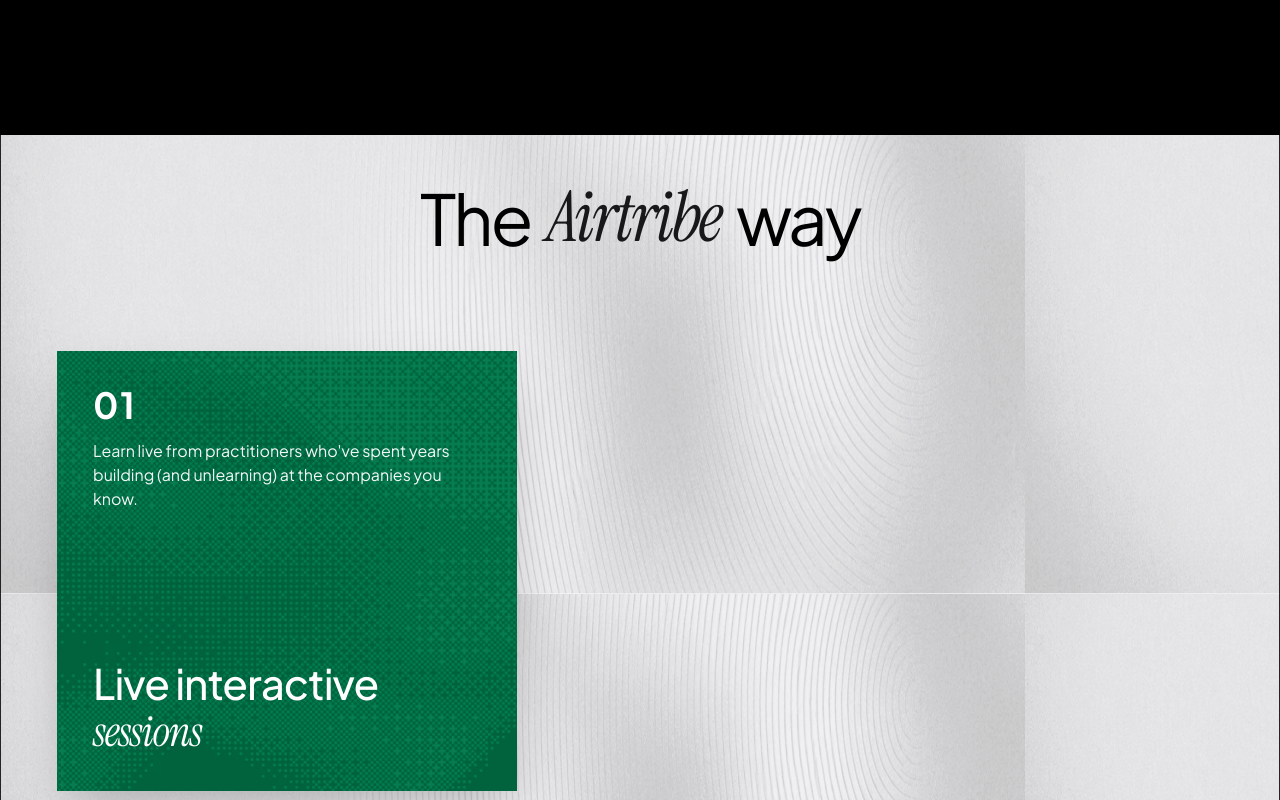
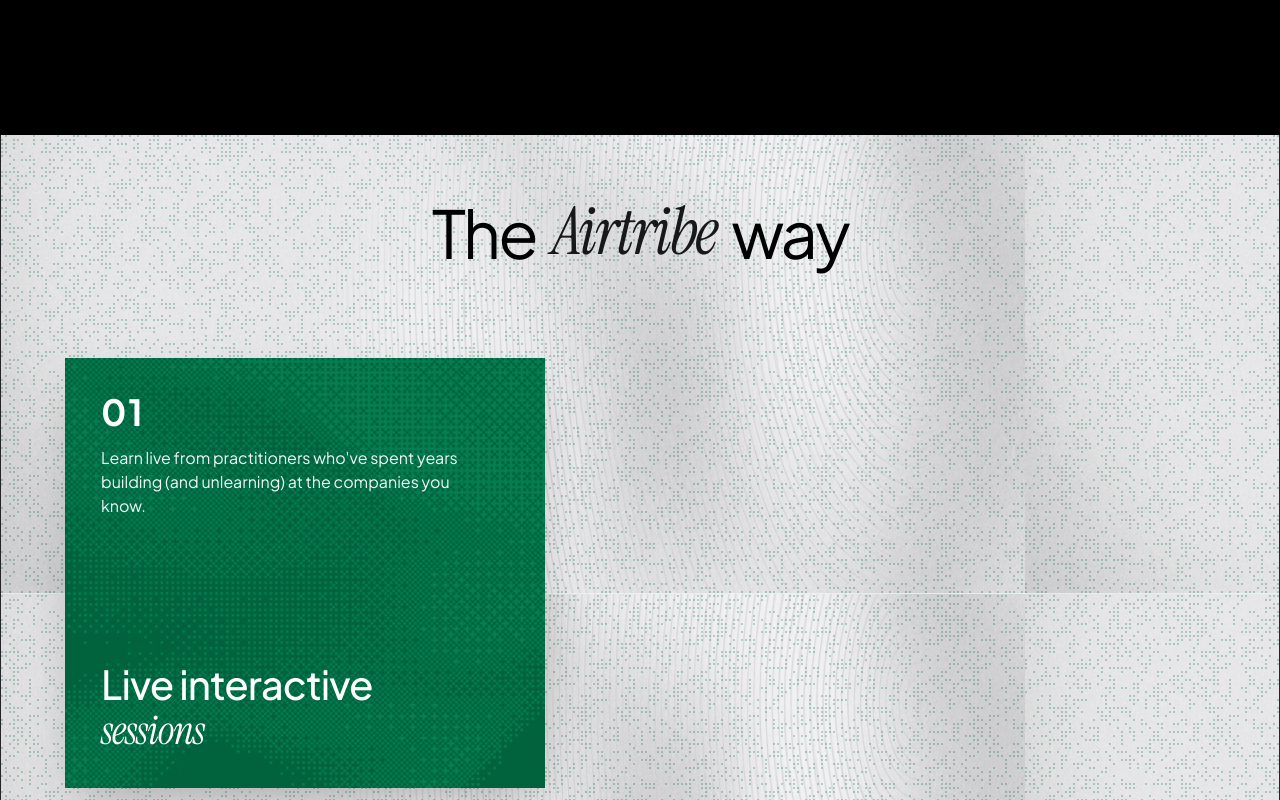
Before and after one commit to dharmic-js/airtribe-live-private, a Next.js app: page / in a window 1280 px wide. Shown: the part 3360-4160 px from the top of the page. Built offline with nearby package versions, Linux system fonts and the light colour scheme.

Commit message:
Enhance Airtribe Way with full bleed hands, pixelated dither background, float-in cards, and refined timing

```diff
--- a/components/AirtribeWaySection.tsx
+++ b/components/AirtribeWaySection.tsx
@@ -10,7 +10,6 @@ interface CardStage {
   title2: string;
   bgColor: string;
   texture: string;
-  filterId: string;
 }
 
 const stages: CardStage[] = [
@@ -21,7 +20,6 @@ const stages: CardStage[] = [
     title2: 'sessions',
     bgColor: '#00764a',
     texture: '/card-texture.5f0cab6b.webp',
-    filterId: 'url(#hand-tint-green)',
   },
   {
     num: '02',
@@ -30,7 +28,6 @@ const stages: CardStage[] = [
     title2: 'projects',
     bgColor: '#ff725a',
     texture: '/card-texture-coral.87c40aa7.webp',
-    filterId: 'url(#hand-tint-orange)',
   },
   {
     num: '03',
@@ -39,30 +36,125 @@ const stages: CardStage[] = [
     title2: 'help you grow',
     bgColor: '#3580f9',
     texture: '/card-texture.5f0cab6b.webp',
-    filterId: 'url(#hand-tint-blue)',
   },
 ];
+
+// Mathematical easing
+const easeOutCubic = (x: number): number => 1 - Math.pow(1 - x, 3);
+const clamp = (val: number, min: number, max: number): number => Math.min(Math.max(val, min), max);
+
+// Exact Airtribe video scrubbing keyframes:
+// Starts at 2.8s to SKIP the repetitive finger movements at 0.0s-2.8s!
+// Hands come closer pointing at each other from 2.8s to 6.4s
+const videoKeyframes = [
+  [0.0, 2.8],
+  [0.24, 2.8],
+  [0.44, 6.4],
+  [0.62, 9.6],
+  [0.82, 13.3],
+  [1.0, 14.0],
+];
+
+function getTargetVideoTime(p: number): number {
+  for (let i = 1; i < videoKeyframes.length; i++) {
+    const [p0, t0] = videoKeyframes[i - 1];
+    const [p1, t1] = videoKeyframes[i];
+    if (p <= p1) {
+      const frac = (p - p0) / (p1 - p0);
+      const ease = frac * frac * (3 - 2 * frac);
+      return t0 + (t1 - t0) * ease;
+    }
+  }
+  return 14.0;
+}
+
+// Compute active color (r, g, b) with smooth transitions
+function getStageColor(progress: number): { r: number; g: number; b: number; activeIdx: number } {
+  const c1 = [0, 118, 74];   // #00764a Emerald Green
+  const c2 = [255, 114, 90]; // #ff725a Coral Orange
+  const c3 = [53, 128, 249]; // #3580f9 Electric Blue
+
+  if (progress < 0.26) {
+    return { r: c1[0], g: c1[1], b: c1[2], activeIdx: 0 };
+  } else if (progress < 0.44) {
+    const t = (progress - 0.26) / (0.44 - 0.26);
+    const easeT = t * t * (3 - 2 * t);
+    const r = Math.round(c1[0] + (c2[0] - c1[0]) * easeT);
+    const g = Math.round(c1[1] + (c2[1] - c1[1]) * easeT);
+    const b = Math.round(c1[2] + (c2[2] - c1[2]) * easeT);
+    return { r, g, b, activeIdx: t > 0.5 ? 1 : 0 };
+  } else if (progress < 0.62) {
+    return { r: c2[0], g: c2[1], b: c2[2], activeIdx: 1 };
+  } else if (progress < 0.80) {
+    const t = (progress - 0.62) / (0.80 - 0.62);
+    const easeT = t * t * (3 - 2 * t);
+    const r = Math.round(c2[0] + (c3[0] - c2[0]) * easeT);
+    const g = Math.round(c2[1] + (c3[1] - c2[1]) * easeT);
+    const b = Math.round(c2[2] + (c3[2] - c2[2]) * easeT);
+    return { r, g, b, activeIdx: t > 0.5 ? 2 : 1 };
+  } else {
+    return { r: c3[0], g: c3[1], b: c3[2], activeIdx: 2 };
+  }
+}
 
 export const AirtribeWaySection: React.FC = () => {
   const containerRef = useRef<HTMLDivElement>(null);
   const videoRef = useRef<HTMLVideoElement>(null);
   const canvasRef = useRef<HTMLCanvasElement>(null);
+  const patternCanvasRef = useRef<HTMLCanvasElement | null>(null);
   const headerRef = useRef<HTMLDivElement>(null);
 
   const [headerInView, setHeaderInView] = useState(false);
-  const [activeStageIndex, setActiveStageIndex] = useState(0);
+  const [scrollProgress, setScrollProgress] = useState(0);
 
-  // Target time and seek state for ultra-smooth video scrubbing without decode glitches
-  const targetTimeRef = useRef(0);
+  // Target video time ref for seek loop
+  const targetTimeRef = useRef(2.8);
   const isSeekingRef = useRef(false);
   const animationFrameRef = useRef<number | null>(null);
 
-  // Draw the textured hand from the video onto the canvas (Left plane: x from 0 to 880, height 1604)
-  // This explicitly discards the right-side silhouette plane (x from 896 to 1776)
+  // Current color ref for canvas render loop
+  const currentColorRef = useRef({ r: 0, g: 118, b: 74, activeIdx: 0 });
+
+  // Generate offscreen pixelated dither texture pattern
+  const getPattern = useCallback((r: number, g: number, b: number) => {
+    if (!patternCanvasRef.current) {
+      const pCanvas = document.createElement('canvas');
+      pCanvas.width = 240;
+      pCanvas.height = 240;
+      patternCanvasRef.current = pCanvas;
+    }
+
+    const pCanvas = patternCanvasRef.current;
+    const pCtx = pCanvas.getContext('2d');
+    if (!pCtx) return null;
+
+    pCtx.clearRect(0, 0, pCanvas.width, pCanvas.height);
+
+    // Stipple pixelated dots in the active color
+    const dotColor = `rgba(${r}, ${g}, ${b}, 0.22)`;
+    pCtx.fillStyle = dotColor;
+
+    // Deterministic pseudo-random dither clusters
+    const seed = 42;
+    for (let x = 0; x < pCanvas.width; x += 4) {
+      for (let y = 0; y < pCanvas.height; y += 4) {
+        // High frequency organic dither field
+        const hash = Math.sin(x * 12.9898 + y * 78.233 + seed) * 43758.5453;
+        const rand = hash - Math.floor(hash);
+        if (rand > 0.62) {
+          pCtx.fillRect(x, y, 2, 2);
+        }
+      }
+    }
+
+    return pCanvas;
+  }, []);
+
+  // Main draw loop: draws the dither background + enlarged hand plane across the whole container
   const drawFrame = useCallback(() => {
     const video = videoRef.current;
     const canvas = canvasRef.current;
-    if (!video || !canvas || video.readyState < 2) return;
+    if (!video || !canvas) return;
 
     const ctx = canvas.getContext('2d');
     if (!ctx) return;
@@ -71,20 +163,44 @@ export const AirtribeWaySection: React.FC = () => {
     const ch = canvas.height;
     ctx.clearRect(0, 0, cw, ch);
 
-    // Compute aspect-fit dimensions for the 880x1604 hand plane
-    const planeW = 880;
-    const planeH = 1604;
-    const scale = Math.min(cw / planeW, ch / planeH) * 1.15; // slightly enlarged for grandeur
-    const drawW = planeW * scale;
-    const drawH = planeH * scale;
-    const drawX = (cw - drawW) / 2;
-    const drawY = (ch - drawH) / 2;
+    const { r, g, b } = currentColorRef.current;
 
-    // Draw strictly the left half (0, 0, 880, 1604)
-    ctx.drawImage(video, 0, 0, planeW, planeH, drawX, drawY, drawW, drawH);
-  }, []);
+    // 1. Draw pixelated dither background matching the active hand color
+    const pCanvas = getPattern(r, g, b);
+    if (pCanvas) {
+      const pattern = ctx.createPattern(pCanvas, 'repeat');
+      if (pattern) {
+        ctx.fillStyle = pattern;
+        ctx.fillRect(0, 0, cw, ch);
+      }
+    }
 
-  // Update canvas internal pixel resolution on resize for crisp Retina rendering
+    // 2. Draw enlarged hand artwork
+    if (video.readyState >= 2) {
+      const planeW = 880;
+      const planeH = 1604;
+
+      // Scale generously so the hands span across the entire container,
+      // with the arm entering from the upper left (behind the card) and
+      // lower hand resting in the bottom right!
+      const isMobile = cw < 1024;
+      const scale = isMobile
+        ? Math.max(cw / 700, ch / 1100)
+        : Math.max(cw / 1050, ch / 1150);
+
+      const drawW = planeW * scale;
+      const drawH = planeH * scale;
+
+      // Offset so the upper arm extends from behind the card (left: 80px)
+      // and fingers meet in the center
+      const drawX = isMobile ? (cw - drawW) * 0.5 : (cw - drawW) * 0.28;
+      const drawY = (ch - drawH) * 0.45;
+
+      ctx.drawImage(video, 0, 0, planeW, planeH, drawX, drawY, drawW, drawH);
+    }
+  }, [getPattern]);
+
+  // Handle canvas resolution on resize for crisp Retina display
   const handleResize = useCallback(() => {
     const canvas = canvasRef.current;
     if (!canvas) return;
@@ -101,7 +217,7 @@ export const AirtribeWaySection: React.FC = () => {
     return () => window.removeEventListener('resize', handleResize);
   }, [handleResize]);
 
-  // Faded whoosh left-to-right entrance animation on heading when in view
+  // Intersection observer for heading entrance
   useEffect(() => {
     const observer = new IntersectionObserver(
       (entries) => {
@@ -111,7 +227,7 @@ export const AirtribeWaySection: React.FC = () => {
           }
         });
       },
-      { threshold: 0.15 }
+      { threshold: 0.1 }
     );
 
     if (headerRef.current) {
@@ -121,7 +237,7 @@ export const AirtribeWaySection: React.FC = () => {
     return () => observer.disconnect();
   }, []);
 
-  // Seek loop running via requestAnimationFrame to avoid keyframe thrashing / multi-loop resets
+  // Video seeking loop with seek-locking to prevent keyframe loops & stuttering
   useEffect(() => {
     const video = videoRef.current;
     if (!video) return;
@@ -138,8 +254,7 @@ export const AirtribeWaySection: React.FC = () => {
         const target = targetTimeRef.current;
         const diff = Math.abs(video.currentTime - target);
 
-        // Only seek if difference exceeds threshold and video is not actively decoding a prior seek
-        if (!isSeekingRef.current && diff > 0.04) {
+        if (!isSeekingRef.current && diff > 0.035) {
           isSeekingRef.current = true;
           video.currentTime = target;
         }
@@ -157,7 +272,7 @@ export const AirtribeWaySection: React.FC = () => {
     };
   }, [drawFrame]);
 
-  // Scroll listener: maps scroll distance smoothly across the 3 stages
+  // Scroll tracking: updates progress, computes color transitions, and scrubs video smoothly
   useEffect(() => {
     const handleScroll = () => {
       if (!containerRef.current) return;
@@ -167,67 +282,122 @@ export const AirtribeWaySection: React.FC = () => {
       if (scrollableDist <= 0) return;
 
       const currentScroll = -rect.top;
-      const progress = Math.min(Math.max(currentScroll / scrollableDist, 0), 1);
+      const progress = clamp(currentScroll / scrollableDist, 0, 1);
+      setScrollProgress(progress);
 
-      // Determine active stage and compute monotonically mapped video time:
-      // Stage 1 (0.0 to 0.33): Green hands reaching (0.0s to 4.2s)
-      // Stage 2 (0.33 to 0.66): Orange hands with threads (4.2s to 8.8s)
-      // Stage 3 (0.66 to 1.0): Blue hands with polygon thread network (8.8s to 13.8s)
-      let stage = 0;
-      let calculatedTime = 0;
+      // Compute active color
+      const stageColor = getStageColor(progress);
+      currentColorRef.current = stageColor;
 
-      if (progress < 0.33) {
-        stage = 0;
-        calculatedTime = (progress / 0.33) * 4.2;
-      } else if (progress < 0.66) {
-        stage = 1;
-        calculatedTime = 4.2 + ((progress - 0.33) / 0.33) * 4.6;
-      } else {
-        stage = 2;
-        calculatedTime = 8.8 + ((progress - 0.66) / 0.34) * 5.0;
-      }
+      // Compute target video time using the exact keyframes (starting at 2.8s)
+      const targetTime = getTargetVideoTime(progress);
+      targetTimeRef.current = targetTime;
 
-      setActiveStageIndex(stage);
-      targetTimeRef.current = Math.min(Math.max(calculatedTime, 0), 13.8);
+      drawFrame();
     };
 
     window.addEventListener('scroll', handleScroll, { passive: true });
     handleScroll();
     return () => window.removeEventListener('scroll', handleScroll);
-  }, []);
+  }, [drawFrame]);
 
-  const activeStage = stages[activeStageIndex];
+  const { r, g, b, activeIdx } = getStageColor(scrollProgress);
+
+  // Compute card float-in translations from below completely out of frame:
+  // Card 1: Settled at start; tucks upward as Card 2 arrives
+  let card1Y = 0;
+  let card1Scale = 1;
+  let card1Opacity = 1;
+  let card1Z = 30;
+
+  if (scrollProgress >= 0.26 && scrollProgress < 0.44) {
+    const t = (scrollProgress - 0.26) / 0.18;
+    card1Y = -t * 26;
+    card1Scale = 1 - t * 0.05;
+    card1Opacity = 1 - t * 0.08;
+    card1Z = 20;
+  } else if (scrollProgress >= 0.44 && scrollProgress < 0.62) {
+    card1Y = -26;
+    card1Scale = 0.95;
+    card1Opacity = 0.92;
+    card1Z = 20;
+  } else if (scrollProgress >= 0.62) {
+    const t = clamp((scrollProgress - 0.62) / 0.18, 0, 1);
+    card1Y = -26 - t * 24;
+    card1Scale = 0.95 - t * 0.05;
+    card1Opacity = 0.92 - t * 0.12;
+    card1Z = 10;
+  }
+
+  // Card 2: Starts completely out of frame below (+100vh); floats up in parallel as color shifts to Orange
+  let card2Y = 600;
+  let card2Scale = 1;
+  let card2Opacity = 0;
+  let card2Z = 30;
+
+  if (scrollProgress < 0.26) {
+    card2Y = 600; // completely below out of frame
+    card2Opacity = 0;
+  } else if (scrollProgress >= 0.26 && scrollProgress < 0.44) {
+    const t = clamp((scrollProgress - 0.26) / 0.18, 0, 1);
+    card2Y = (1 - easeOutCubic(t)) * 600; // floats up into settled position
+    card2Opacity = clamp(t * 2.5, 0, 1);
+    card2Z = 30;
+  } else if (scrollProgress >= 0.44 && scrollProgress < 0.62) {
+    card2Y = 0; // settled in place during core orange movement
+    card2Opacity = 1;
+    card2Scale = 1;
+    card2Z = 30;
+  } else if (scrollProgress >= 0.62) {
+    const t = clamp((scrollProgress - 0.62) / 0.18, 0, 1);
+    card2Y = -t * 26;
+    card2Scale = 1 - t * 0.05;
+    card2Opacity = 1 - t * 0.08;
+    card2Z = 25;
+  }
+
+  // Card 3: Starts completely out of frame below (+100vh); floats up in parallel as color shifts to Blue
+  let card3Y = 600;
+  let card3Scale = 1;
+  let card3Opacity = 0;
+  let card3Z = 40;
+
+  if (scrollProgress < 0.62) {
+    card3Y = 600; // completely below out of frame
+    card3Opacity = 0;
+  } else if (scrollProgress >= 0.62 && scrollProgress < 0.80) {
+    const t = clamp((scrollProgress - 0.62) / 0.18, 0, 1);
+    card3Y = (1 - easeOutCubic(t)) * 600; // floats up into settled position
+    card3Opacity = clamp(t * 2.5, 0, 1);
+    card3Z = 40;
+  } else {
+    card3Y = 0; // settled in place during core blue cat's cradle movement
+    card3Opacity = 1;
+    card3Scale = 1;
+    card3Z = 40;
+  }
+
+  const cardTransforms = [
+    { y: card1Y, scale: card1Scale, opacity: card1Opacity, z: card1Z },
+    { y: card2Y, scale: card2Scale, opacity: card2Opacity, z: card2Z },
+    { y: card3Y, scale: card3Scale, opacity: card3Opacity, z: card3Z },
+  ];
 
   return (
     <section className="w-full bg-[#f4f4f6] text-black relative">
-      {/* SVG Filters for ink coloring (Black ink becomes transparent, white ink gets colored) */}
+      {/* Dynamic SVG Filter for Tinting the Hand Video Canvas
+          Black background becomes 100% transparent (alpha=0),
+          white ink is tinted to the exact dynamic (r, g, b) of the active stage!
+      */}
       <svg className="absolute w-0 h-0 overflow-hidden pointer-events-none" aria-hidden="true">
         <defs>
-          <filter id="hand-tint-green" colorInterpolationFilters="sRGB">
+          <filter id="hand-tint-dynamic" colorInterpolationFilters="sRGB">
             <feColorMatrix
               type="matrix"
-              values="0 0 0 0 0.000
-                      0 0 0 0 0.463
-                      0 0 0 0 0.290
-                      0.333 0.333 0.333 0 0"
-            />
-          </filter>
-          <filter id="hand-tint-orange" colorInterpolationFilters="sRGB">
-            <feColorMatrix
-              type="matrix"
-              values="0 0 0 0 1.000
-                      0 0 0 0 0.447
-                      0 0 0 0 0.353
-                      0.333 0.333 0.333 0 0"
-            />
-          </filter>
-          <filter id="hand-tint-blue" colorInterpolationFilters="sRGB">
-            <feColorMatrix
-              type="matrix"
-              values="0 0 0 0 0.208
-                      0 0 0 0 0.502
-                      0 0 0 0 0.976
-                      0.333 0.333 0.333 0 0"
+              values={`0 0 0 0 ${(r / 255).toFixed(3)}
+                      0 0 0 0 ${(g / 255).toFixed(3)}
+                      0 0 0 0 ${(b / 255).toFixed(3)}
+                      0.333 0.333 0.333 0 0`}
             />
           </filter>
         </defs>
@@ -247,7 +417,7 @@ export const AirtribeWaySection: React.FC = () => {
       <div
         ref={containerRef}
         className="relative w-full"
-        style={{ height: '360vh' }}
+        style={{ height: '380vh' }}
       >
         {/* Sticky Viewport Frame with continuous left & right vertical border: max-w-[1440px] mx-auto border-x border-[#232328] */}
         <div className="sticky top-0 h-screen w-full overflow-hidden bg-[#f4f4f6] border-b border-[#d8d8dc]">
@@ -256,19 +426,34 @@ export const AirtribeWaySection: React.FC = () => {
 
             {/* Subtle Paper Texture Background */}
             <div
-              className="absolute inset-0 pointer-events-none opacity-45 mix-blend-multiply"
+              className="absolute inset-0 pointer-events-none opacity-40 mix-blend-multiply z-0"
               style={{
                 backgroundImage: "url('/bg.5b4ca721.webp')",
                 backgroundRepeat: 'repeat',
               }}
             />
 
-            {/* "The Airtribe way" Heading in the white/paper space at the top */}
+            {/* FULL-BLEED CANVAS FOR HANDS & PIXELATED BACKGROUND:
+                Placed across the entire container (inset-0, z-10).
+                The hands fill the container generously and extend behind the card on the left!
+            */}
+            <canvas
+              ref={canvasRef}
+              className="absolute inset-0 w-full h-full pointer-events-none z-10"
+              style={{
+                filter: 'url(#hand-tint-dynamic)',
+                mixBlendMode: 'multiply',
+              }}
+            />
+
+            {/* "The Airtribe way" Heading:
+                Placed lower down closer to the cards, in the white space
+            */}
             <div
               ref={headerRef}
-              className="w-full pt-8 sm:pt-12 pb-2 px-6 sm:px-12 text-center relative z-20"
+              className="w-full pt-14 sm:pt-16 pb-2 px-6 sm:px-12 text-center relative z-20"
             >
-              <h2 className="text-[40px] sm:text-[56px] lg:text-[70px] font-normal leading-[1.0] tracking-[-0.04em] text-black flex items-center justify-center gap-3 sm:gap-4 flex-wrap">
+              <h2 className="text-[38px] sm:text-[52px] lg:text-[66px] font-normal leading-[1.0] tracking-[-0.04em] text-black flex items-center justify-center gap-3 sm:gap-4 flex-wrap">
                 {/* 'The' */}
                 <span
                   className={`inline-block transition-all duration-700 ease-out transform ${
@@ -306,58 +491,29 @@ export const AirtribeWaySection: React.FC = () => {
               </h2>
             </div>
 
-            {/* Main Stage: Left Cards + Right Enlarged Unconfined Hand Canvas */}
-            <div className="relative z-10 w-full flex-1 px-6 sm:px-10 lg:px-14 flex flex-col lg:flex-row items-center justify-between pb-6">
+            {/* Card Stack Container:
+                Cards sit on z-20 on top of the hands canvas.
+                As the hands change color, each card floats in from below completely out of frame
+                and settles in place once the core hand movement begins!
+            */}
+            <div className="relative z-20 w-full flex-1 px-6 sm:px-10 lg:px-16 flex items-center justify-start pb-8">
 
-              {/* LEFT SIDE: Sequential Cards Flow
-                  Card 01 is shown alone at start.
-                  Card 02 and 03 do NOT stack or peek under Card 01 before their respective turns!
-              */}
-              <div className="w-full lg:w-[460px] shrink-0 relative z-20 my-auto">
-                <div className="relative w-full h-[400px] sm:h-[440px]">
+              <div className="w-full max-w-[440px] sm:max-w-[480px] relative">
+                <div className="relative w-full h-[400px] sm:h-[430px]">
                   {stages.map((stage, idx) => {
-                    const isActive = idx === activeStageIndex;
-                    const isPassed = idx < activeStageIndex;
-                    const isFuture = idx > activeStageIndex;
-
-                    let translateY = 0;
-                    let scale = 1;
-                    let opacity = 0;
-                    let zIndex = 10;
-                    let pointerEvents = 'none';
-
-                    if (isActive) {
-                      translateY = 0;
-                      scale = 1;
-                      opacity = 1;
-                      zIndex = 30;
-                      pointerEvents = 'auto';
-                    } else if (isPassed) {
-                      // Tucked neatly above
-                      translateY = (idx - activeStageIndex) * 22;
-                      scale = 0.95 - (activeStageIndex - idx) * 0.03;
-                      opacity = 0.95;
-                      zIndex = 20 + idx;
-                      pointerEvents = 'auto';
-                    } else if (isFuture) {
-                      // Completely offscreen below — NO STACKING or peeking underneath before arrival!
-                      translateY = 80;
-                      scale = 0.95;
-                      opacity = 0;
-                      zIndex = 5;
-                      pointerEvents = 'none';
-                    }
+                    const { y, scale, opacity, z } = cardTransforms[idx];
 
                     return (
                       <div
                         key={stage.num}
-                        className="absolute inset-0 shadow-2xl p-7 sm:p-9 flex flex-col justify-between text-white overflow-hidden transition-all duration-600 ease-out"
+                        className="absolute inset-0 shadow-2xl p-7 sm:p-9 flex flex-col justify-between text-white overflow-hidden will-change-transform"
                         style={{
                           backgroundColor: stage.bgColor,
-                          transform: `translate3d(0, ${translateY}px, 0) scale(${scale})`,
-                          zIndex,
-                          opacity,
-                          pointerEvents: pointerEvents as React.CSSProperties['pointerEvents'],
+                          transform: `translate3d(0, ${y.toFixed(2)}px, 0) scale(${scale.toFixed(4)})`,
+                          zIndex: z,
+                          opacity: opacity,
+                          pointerEvents: opacity > 0.5 ? 'auto' : 'none',
+                          transition: 'opacity 0.2s ease-out, transform 0.08s linear',
                         }}
                       >
                         {/* Card Surface Dither Texture */}
@@ -383,7 +539,7 @@ export const AirtribeWaySection: React.FC = () => {
 
                         {/* Bottom Title: Dual Typography */}
                         <div className="relative z-10 pt-10">
-                          <h3 className="text-[32px] sm:text-[42px] font-medium leading-[1.08] tracking-tight">
+                          <h3 className="text-[32px] sm:text-[40px] font-medium leading-[1.08] tracking-tight">
                             {stage.title1}{' '}
                             <span className="font-editorial italic font-normal block mt-1">
                               {stage.title2}
@@ -396,33 +552,18 @@ export const AirtribeWaySection: React.FC = () => {
                 </div>
 
                 {/* Progress Indicators */}
-                <div className="flex items-center gap-2 mt-6 justify-center lg:justify-start">
+                <div className="flex items-center gap-2 mt-6 justify-center sm:justify-start">
                   {stages.map((_, i) => (
                     <div
                       key={i}
                       className={`h-1.5 rounded-full transition-all duration-300 ${
-                        i === activeStageIndex
+                        i === activeIdx
                           ? 'w-8 bg-zinc-800'
                           : 'w-2 bg-zinc-300'
                       }`}
                     />
                   ))}
                 </div>
-              </div>
-
-              {/* RIGHT SIDE: Enlarged, Unconfined Hand Canvas
-                  Only renders the authentic left textured plane (0 to 880px).
-                  Fills generously across to the right border boundary without restriction.
-              */}
-              <div className="w-full lg:w-[68%] h-[400px] sm:h-[500px] lg:h-full relative flex items-center justify-center overflow-visible">
-                <canvas
-                  ref={canvasRef}
-                  className="w-full h-full max-h-[85vh] object-contain transition-all duration-500 will-change-transform"
-                  style={{
-                    filter: activeStage.filterId,
-                    mixBlendMode: 'multiply',
-                  }}
-                />
               </div>
 
             </div>
```
